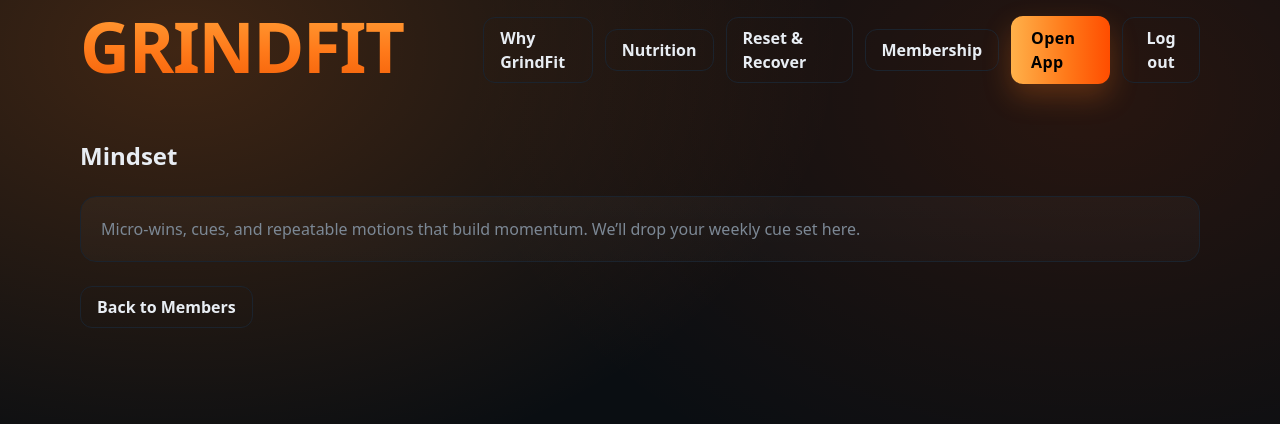
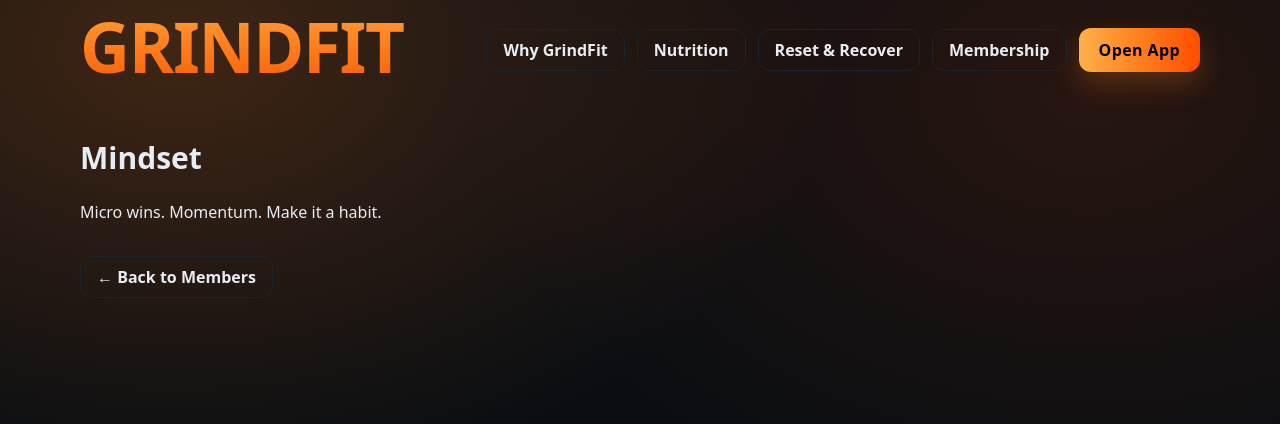
Before and after one commit to GrindFit/grindfit-webapp, a Next.js app: page /member/mindset in a window 1280 px wide. Shown: the top 424 px of the page. Built offline with nearby package versions, Linux system fonts and the light colour scheme.

Commit message:
Update mindset.jsx

```diff
--- a/pages/member/mindset.jsx
+++ b/pages/member/mindset.jsx
@@ -1,19 +1,14 @@
 import Link from "next/link";
 import Nav from "../../components/Nav";
-function doLogout(){ try{localStorage.removeItem("grindfit_profile");}catch{} window.location.href="/"; }
 
-export default function Mindset(){
+export default function Mindset() {
   return (
     <>
-      <Nav rightSlot={<button onClick={doLogout} className="btn-ghost">Log out</button>} />
-      <main className="gf-container py-10 space-y-6">
-        <h1 className="text-2xl font-semibold">Mindset</h1>
-        <div className="gf-card">
-          <p className="small-dim">
-            Micro-wins, cues, and repeatable motions that build momentum. We’ll drop your weekly cue set here.
-          </p>
-        </div>
-        <Link className="btn-ghost" href="/member">Back to Members</Link>
+      <Nav />
+      <main className="gf-container py-10">
+        <h1 className="text-3xl font-extrabold mb-6">Mindset</h1>
+        <p className="mb-8">Micro wins. Momentum. Make it a habit.</p>
+        <Link className="btn-ghost" href="/member">← Back to Members</Link>
       </main>
     </>
   );
```
